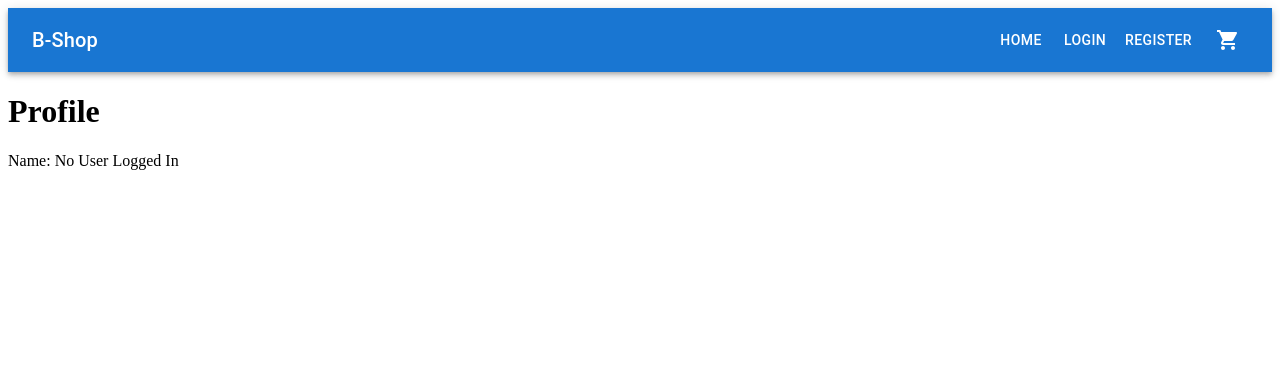
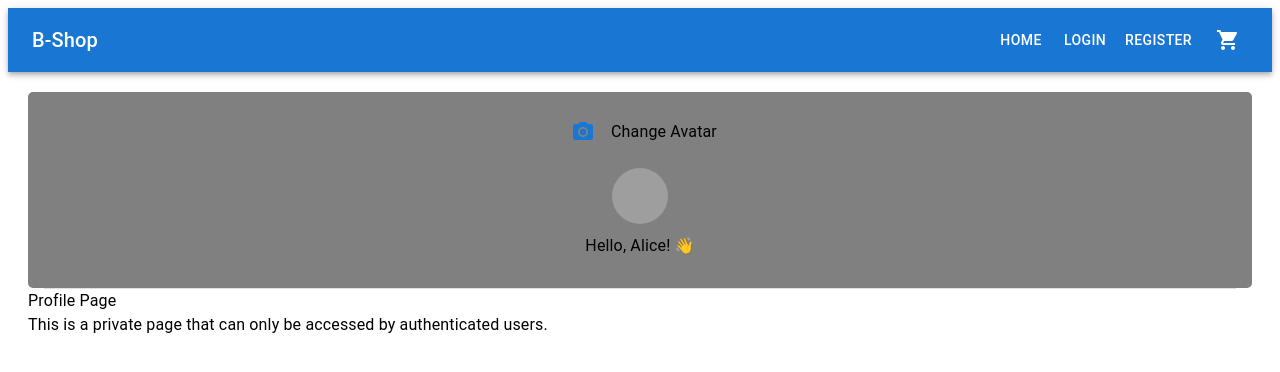
Before and after one commit to IvanMijic0/B-Shop-Frontend, a React (Vite) app: page /profile in a window 1280 px wide. Shown: the top 372 px of the page. Built offline with nearby package versions, Linux system fonts and the light colour scheme; grey boxes are pictures that could not be loaded.

Commit message:
Profile page tpl

```diff
--- a/src/pages/ProfilePage.tsx
+++ b/src/pages/ProfilePage.tsx
@@ -1,19 +1,80 @@
-// src/ProfilePage.js
-
-import React from 'react';
-import { useSelector } from 'react-redux';
+import React, { useState } from 'react';
+import { useSelector, useDispatch } from 'react-redux';
+import { Avatar, Box, Divider, Grid, IconButton, Typography } from '@mui/material';
+import PhotoCamera from '@mui/icons-material/PhotoCamera';
 import { RootState } from '../store';
-import { logout } from '../store/authSlice';
-
+import { updateAvatar } from '../store/profileSlice';
 
 const ProfilePage = () => {
-  const user = useSelector((state: RootState) => state.auth.user);
+  const user = useSelector((state: RootState) => state.profile);
+  const dispatch = useDispatch();
+  const [avatar, setAvatar] = useState(user.avatarUrl);
+
+  const handleAvatarChange = (event: React.ChangeEvent<HTMLInputElement>) => {
+    const file = event.target.files?.[0];
+    if (file) {
+      const reader = new FileReader();
+      reader.onloadend = () => {
+        const result = reader.result as string;
+        setAvatar(result);
+        dispatch(updateAvatar(result));
+      };
+      reader.readAsDataURL(file);
+    }
+  };
 
   return (
-    <div>
-      <h1>Profile</h1>
-      <p>Name: {user ? user.name : 'No User Logged In'}</p>
-    </div>
+    <Box sx={{ padding: '20px' }}>
+      <Box
+        sx={{
+          display: 'flex',
+          flexDirection: 'column',
+          alignItems: 'center',
+          justifyContent: 'start',
+          backgroundColor: 'grey',
+          padding: '20px',
+          borderRadius: '5px',
+        }}
+      >
+        <Box
+          sx={{
+            display: 'flex',
+            flexDirection: 'row',
+            alignItems: 'center',
+            justifyContent: 'center',
+            backgroundColor: 'transparent',
+            cursor: 'pointer',
+          }}
+        >
+          <input
+            accept="image/*"
+            style={{ display: 'none' }}
+            id="raised-button-file"
+            type="file"
+            onChange={handleAvatarChange}
+          />
+          <label htmlFor="raised-button-file" style={{ display: 'flex', alignItems: 'center', cursor: 'pointer' }}>
+            <IconButton color="primary" aria-label="upload picture" component="span">
+              <PhotoCamera />
+            </IconButton>
+            <Typography variant="body1" sx={{ ml: 1 }}>Change Avatar</Typography>
+          </label>
+        </Box>
+        <Avatar
+          alt={user.username ? user.username : 'Avatar'}
+          src={avatar}
+          sx={{ width: 56, height: 56, mt: 2 }}
+        />
+        <Typography sx={{padding: '10px'}}>Hello, {user.username ? user.username : 'No User Logged In'}! 👋</Typography>
+      </Box>
+      <Divider variant="middle" />
+      <Grid container spacing={2}>
+        <Grid item>
+          <Typography>Profile Page</Typography>
+          <Typography>This is a private page that can only be accessed by authenticated users.</Typography>
+        </Grid>
+      </Grid>
+    </Box>
   );
 };
 
--- a/src/store/index.ts
+++ b/src/store/index.ts
@@ -3,11 +3,13 @@ import { configureStore } from '@reduxjs/toolkit';
 import { useDispatch } from 'react-redux';
 import authReducer from './authSlice';
 import cartReducer from './cartSlice';
+import profileReducer from './profileSlice';
 
 const store = configureStore({
     reducer: {
       auth: authReducer,
       cart: cartReducer,
+      profile: profileReducer,
     },
   });
 
--- /dev/null
+++ b/src/store/profileSlice.ts
@@ -0,0 +1,41 @@
+import { createSlice, PayloadAction } from "@reduxjs/toolkit";
+
+
+interface ProfileState {
+  username: string;
+  email: string;
+  avatarUrl: string;
+}
+
+
+const initialState: ProfileState = {
+  username: "Alice",
+  email: "alice@example.com",
+  avatarUrl: "/img/avatar.png",
+};
+
+const profileSlice = createSlice({
+  name: "profile",
+  initialState,
+  reducers: {
+    setProfile: (state, action: PayloadAction<ProfileState>) => {
+      return { ...state, ...action.payload };
+    },
+
+    updateAvatar: (state, action: PayloadAction<string>) => {
+      state.avatarUrl = action.payload;
+    },
+
+    updateUsername: (state, action: PayloadAction<string>) => {
+      state.username = action.payload;
+    },
+    updateEmail: (state, action: PayloadAction<string>) => {
+      state.email = action.payload;
+    }
+  },
+});
+
+
+export const { setProfile, updateAvatar, updateUsername, updateEmail } = profileSlice.actions;
+
+export default profileSlice.reducer;
```
